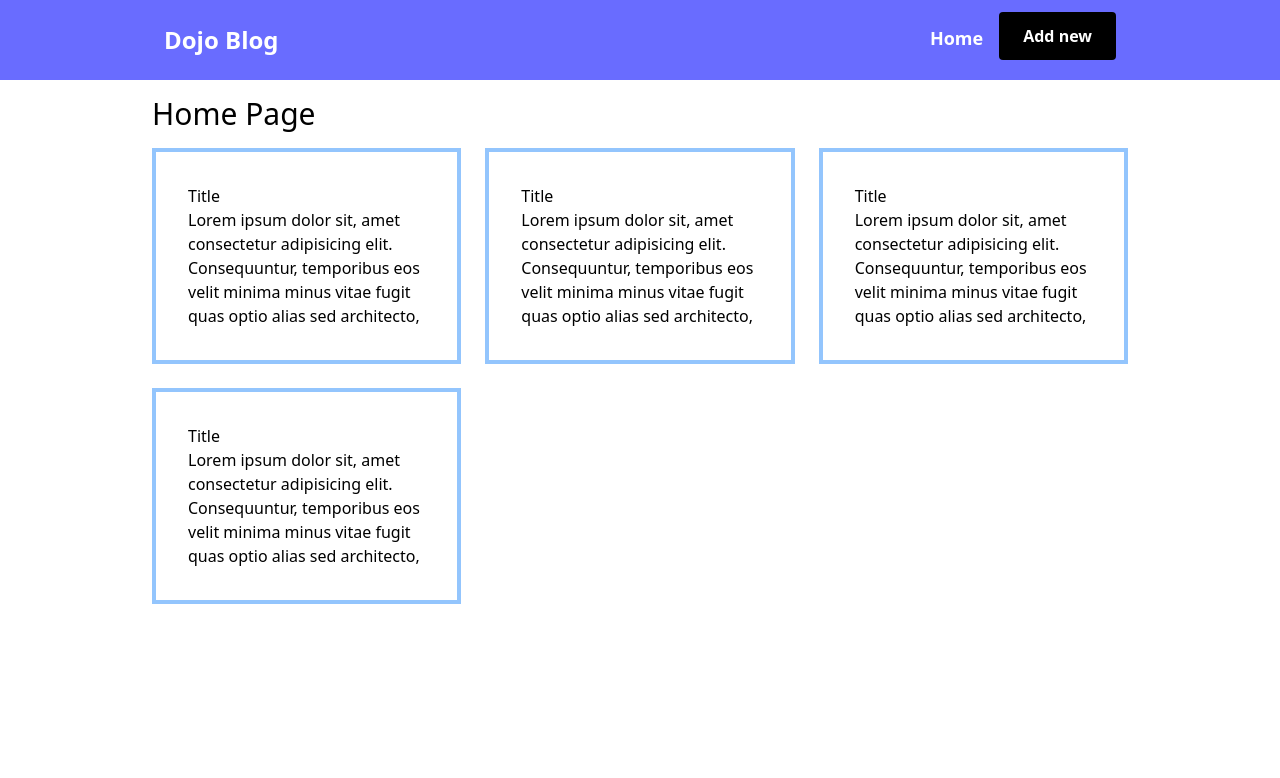
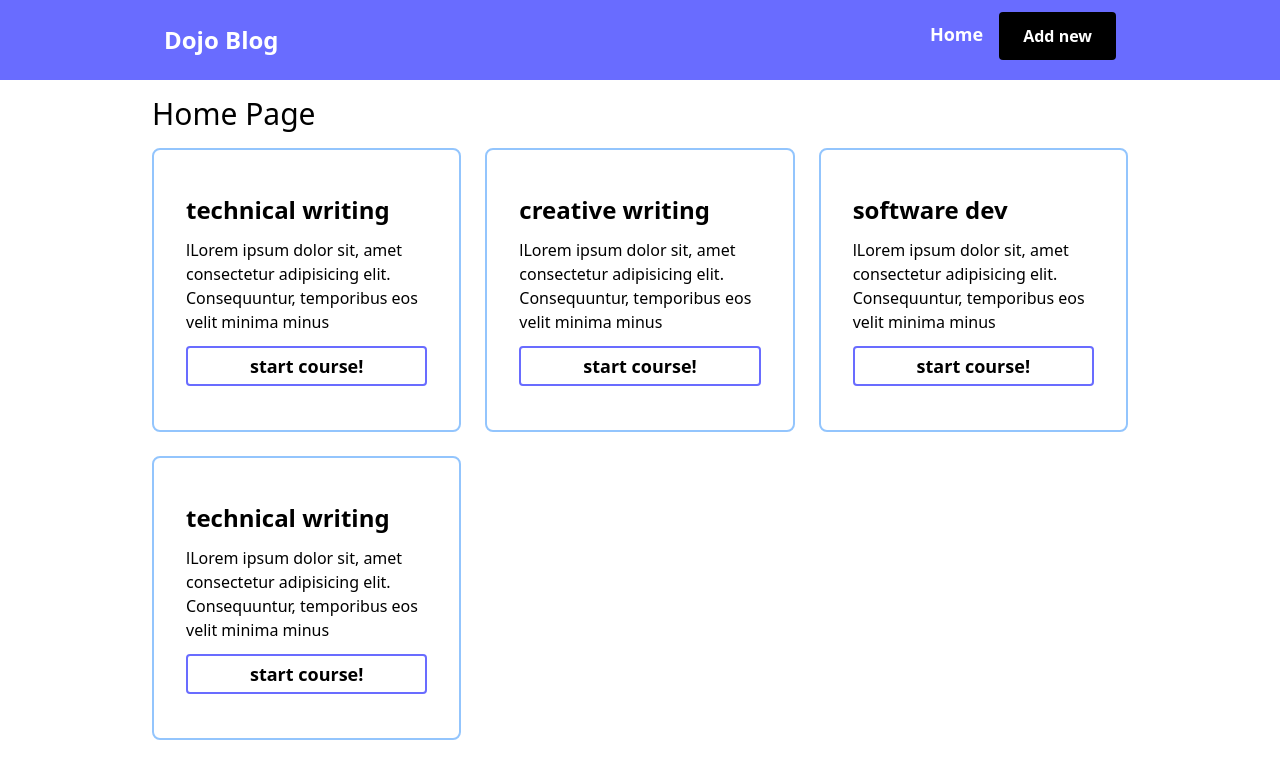
Before and after one commit to DevOlaMicheal/tailwind_concepts, a React (Vite) app: page / in a window 1280 px wide. Shown: the top 778 px of the page. Built offline with nearby package versions, Linux system fonts and the light colour scheme.

Commit message:
understood tailwind grid

```diff
--- a/src/components/Home.jsx
+++ b/src/components/Home.jsx
@@ -1,28 +1,61 @@
-import React from 'react'
+import React, { useState } from 'react'
 import reactLogo from '../assets/react.svg'
 
 export default function Home() {
+
+const [courses, setCourses] = useState([
+    {
+        title: "technical writing",
+        details: "lLorem ipsum dolor sit, amet consectetur adipisicing elit. Consequuntur, temporibus eos velit minima minus ",
+        id: '0'
+
+    },
+    {
+        title: "creative writing",
+        details: "lLorem ipsum dolor sit, amet consectetur adipisicing elit. Consequuntur, temporibus eos velit minima minus ",
+        id: '1'
+
+
+    },
+    {
+        title: "software dev",
+        details: "lLorem ipsum dolor sit, amet consectetur adipisicing elit. Consequuntur, temporibus eos velit minima minus ",
+        id: '3'
+
+    },
+    {
+        title: "technical writing",
+        details: "lLorem ipsum dolor sit, amet consectetur adipisicing elit. Consequuntur, temporibus eos velit minima minus ",
+        id: '4'
+
+
+    },
+
+
+])
   return (
     <div className='container mx-auto py-3'>
         <h1 className='text-3xl'>Home Page</h1>
         <div className='grid grid-cols-1 md:grid-cols-3 gap-4 pt-3'>
+            {courses.map((course) => (
+                <div className="border-solid border-[2px] border-blue-300 p-5 flex flex-col rounded-lg" key={course
+                .id}>
+                <h2 className='font-semibold text-2xl py-2'>{course.title}</h2>
+                <p>{course.details}</p>
 
-            <div className="border-solid border-4 border-blue-300 p-5 flex flex-col">
-                <h2>Title</h2>
-                <p>Lorem ipsum dolor sit, amet consectetur adipisicing elit. Consequuntur, temporibus eos velit minima minus vitae fugit quas optio alias sed architecto,</p>
+
+
+                <div className='flex flex-col py-2'>
+
+                    <a href="#" className='border-[2px] text-center border-altlearn px-4 text-lg font-semibold rounded py-[4px] hover:bg-altlearn hover:text-white'>start course!</a>
+
+                </div>
+
             </div>
-            <div className="border-solid border-4 border-blue-300 p-5 flex flex-col">
-                <h2>Title</h2>
-                <p>Lorem ipsum dolor sit, amet consectetur adipisicing elit. Consequuntur, temporibus eos velit minima minus vitae fugit quas optio alias sed architecto,</p>
-            </div>
-            <div className="border-solid border-4 border-blue-300 p-5 flex flex-col">
-                <h2>Title</h2>
-                <p>Lorem ipsum dolor sit, amet consectetur adipisicing elit. Consequuntur, temporibus eos velit minima minus vitae fugit quas optio alias sed architecto,</p>
-            </div>
-            <div className="border-solid border-4 border-blue-300 p-5 flex flex-col">
-                <h2>Title</h2>
-                <p>Lorem ipsum dolor sit, amet consectetur adipisicing elit. Consequuntur, temporibus eos velit minima minus vitae fugit quas optio alias sed architecto,</p>
-            </div>
+            ))}
+
+
+
 
         </div>
     </div>
--- a/src/components/Nav.jsx
+++ b/src/components/Nav.jsx
@@ -10,7 +10,7 @@ export default function Nav() {
           </div>
           <div className="flex flex-row space-x-3">
 
-              <a href="#" className='text-lg py-2'>Home</a>
+              <a href="#" className='text-lg py-1'>Home</a>
 
               <a href="#" className='bg-black text-white py-2 px-4 rounded h-6'>Add new</a>
 
```
